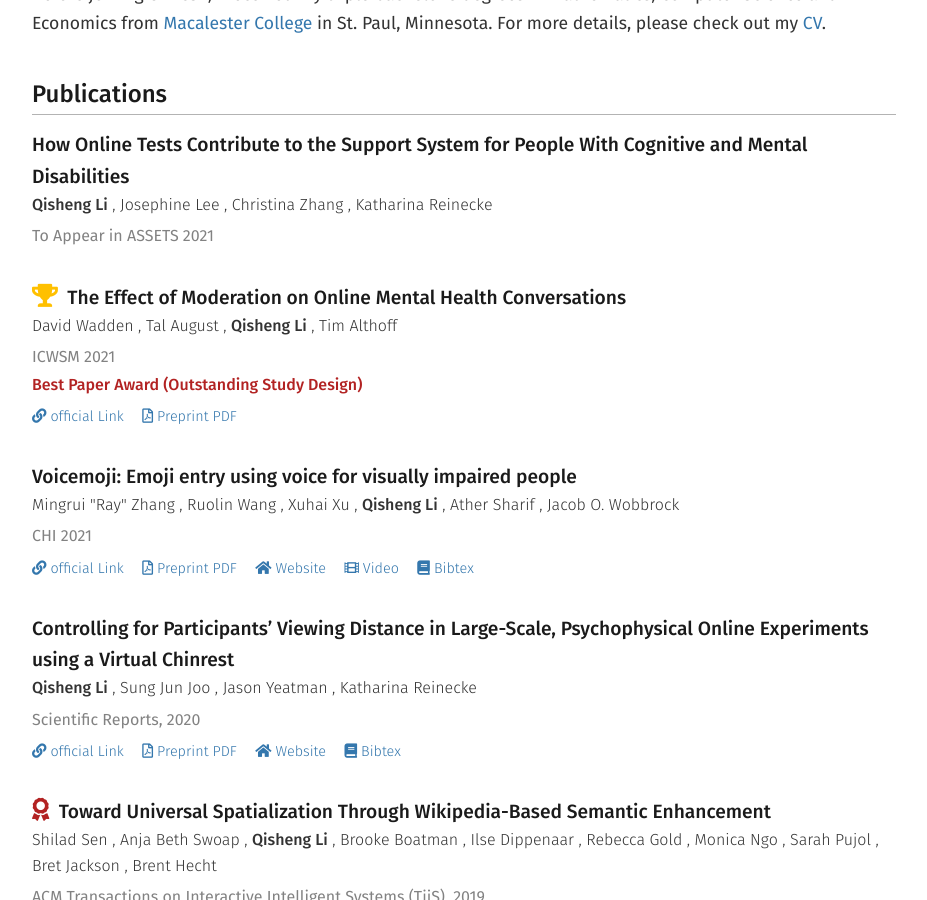
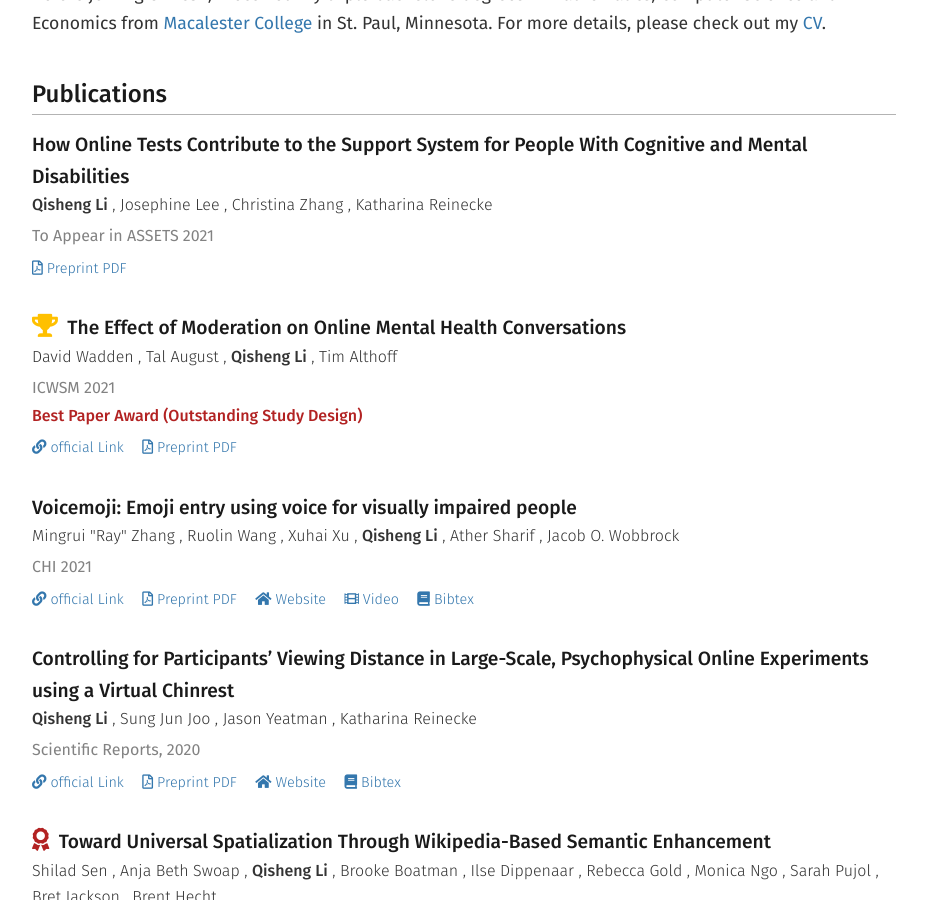
Before and after one commit to QishengLi/my_website, a Jekyll site: the page built from index.md, in a window 1280 px wide and 900 px high, scrolled down 475 px. Shown: the whole window, without its empty margins (176-1103 px from the left). Built offline with Jekyll 4.4.1, drawn with Linux system fonts in a browser that asks for light colours; nearby versions of some CDN libraries.

Commit message:
+ add assets preprint

```diff
--- a/_data/publications.yml
+++ b/_data/publications.yml
@@ -2,7 +2,7 @@
   title: "How Online Tests Contribute to the Support System for People With Cognitive and Mental Disabilities"
   year: 2021
   doi:
-  preprint: # /files/2021-online-tests-ASSETS.pdf
+  preprint: /files/2021-online-tests-ASSETS.pdf
   official:
   authors:
     - Qisheng Li
```
Also changed, not shown: 1 other file.
